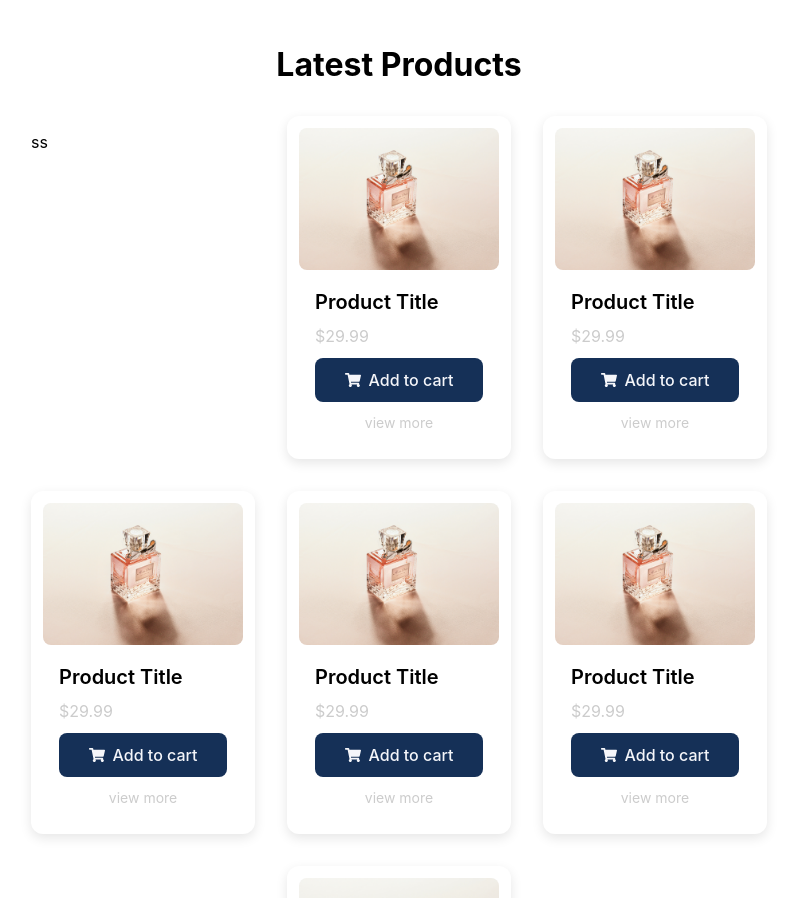
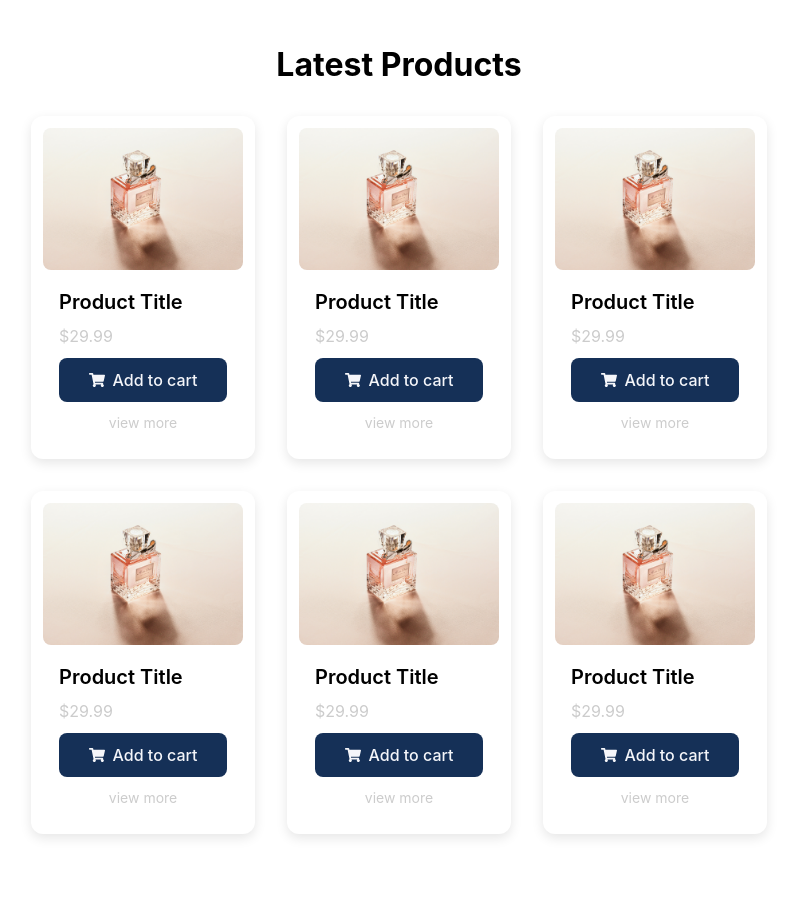
Before and after one commit to maryam-mouslimany/ecommerce, a React (Create React App) app in the folder frontend/: page /home in a window 1280 px wide. Shown: the part 800-1698 px from the top of the page, without its empty margins (241-1036 px from the left). Built offline with nearby package versions, Linux system fonts and the light colour scheme.

Commit message:
adding static cards

```diff
--- a/frontend/src/features/Home/components/LatestSection/index.jsx
+++ b/frontend/src/features/Home/components/LatestSection/index.jsx
@@ -8,7 +8,6 @@ const LatestSection = () => {
       <div className={styles.LatestSection}>
         <h3>Latest Products</h3>
         <div className={styles.cardContainer}>
-          <p>ss</p>
           <Card />
           <Card />
           <Card />
```
